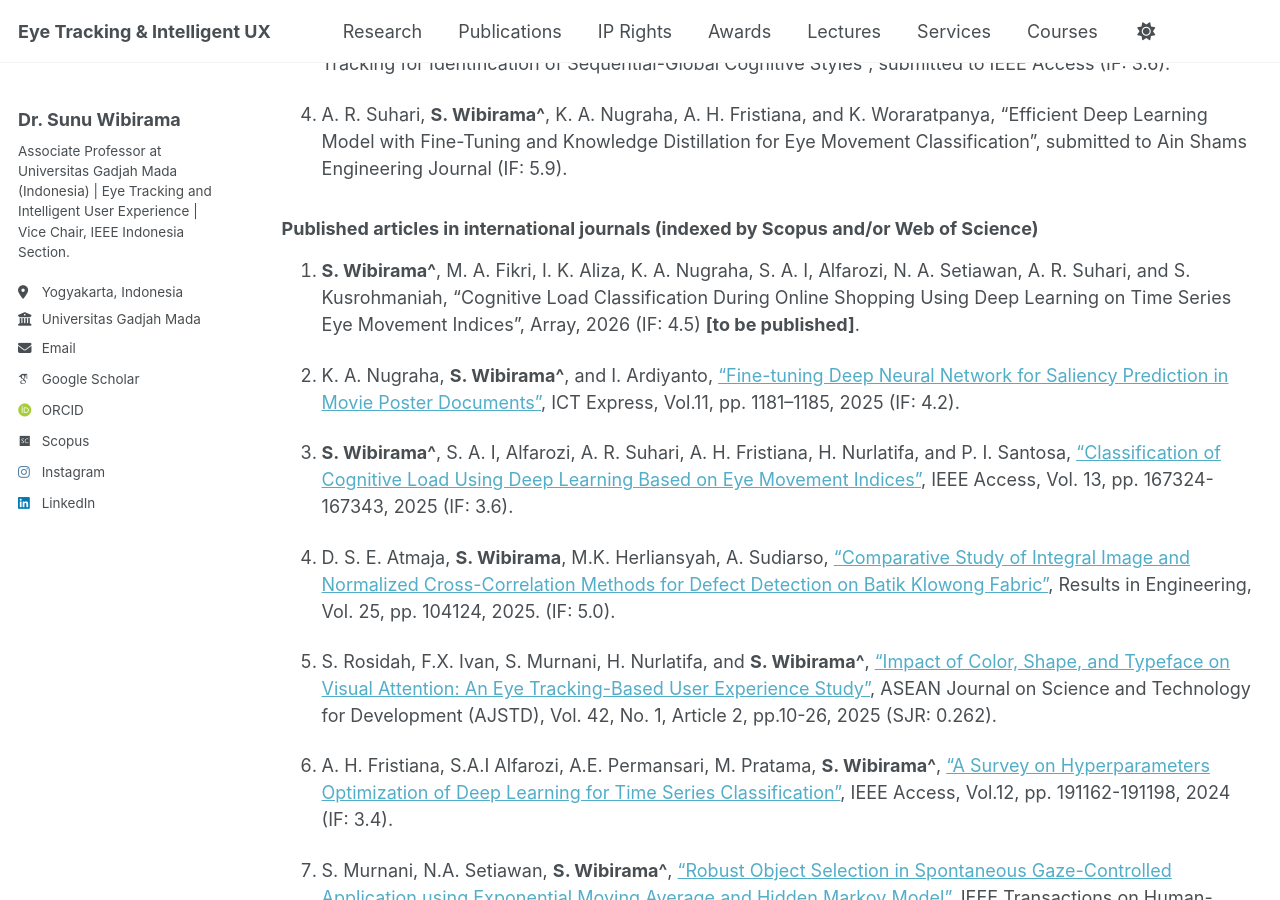
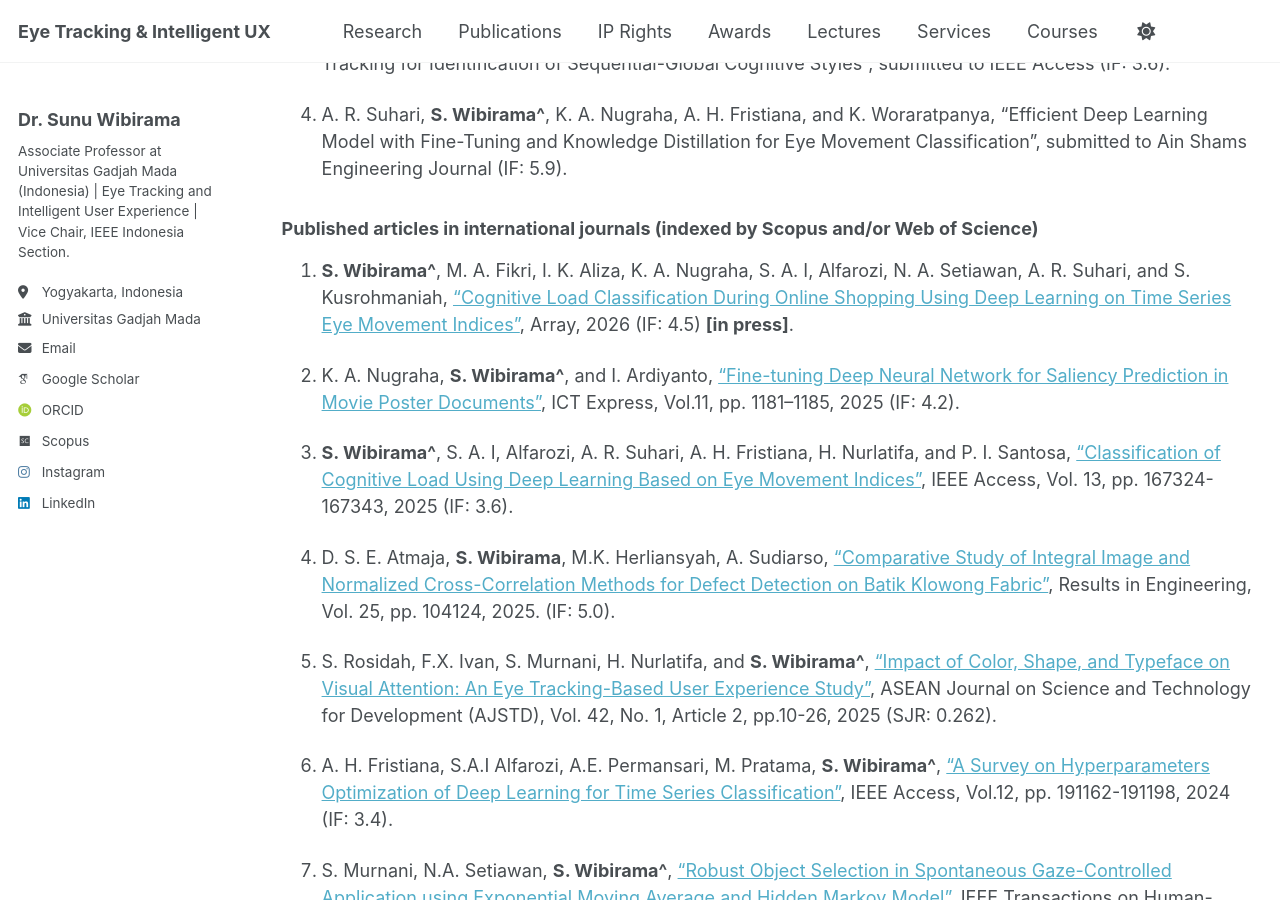
Before and after one commit to wibirama/wibirama.github.io, a Jekyll site: the page built from _pages/allpublications.md, in a window 1280 px wide and 900 px high, scrolled down 664 px. Built offline with Jekyll 4.4.1, drawn with Linux system fonts in a browser that asks for light colours; emoji names are drawn with the system emoji font; some web fonts are replaced; a script that is not in the unit is left out.

Commit message:
Update allpublications.md
Add DOI to Wibirama2026 (Array)

```diff
--- a/_pages/allpublications.md
+++ b/_pages/allpublications.md
@@ -34,7 +34,7 @@ Journal articles
 
 ### Published articles in international journals (indexed by Scopus and/or Web of Science)
 
-1. **S. Wibirama^**, M. A. Fikri, I. K. Aliza, K. A. Nugraha, S. A. I, Alfarozi, N. A. Setiawan, A. R. Suhari, and S. Kusrohmaniah, "Cognitive Load Classification During Online Shopping Using Deep Learning on Time Series Eye Movement Indices", Array, 2026 (IF: 4.5) **[to be published]**.
+1. **S. Wibirama^**, M. A. Fikri, I. K. Aliza, K. A. Nugraha, S. A. I, Alfarozi, N. A. Setiawan, A. R. Suhari, and S. Kusrohmaniah, ["Cognitive Load Classification During Online Shopping Using Deep Learning on Time Series Eye Movement Indices"](https://doi.org/10.1016/j.array.2025.100669), Array, 2026 (IF: 4.5) **[in press]**.
 
 2. K. A. Nugraha, **S. Wibirama^**, and I. Ardiyanto, ["Fine-tuning Deep Neural Network for Saliency Prediction in Movie Poster Documents"](https://doi.org/10.1016/j.icte.2025.09.008), ICT Express, Vol.11, pp. 1181–1185, 2025 (IF: 4.2).
 
```
